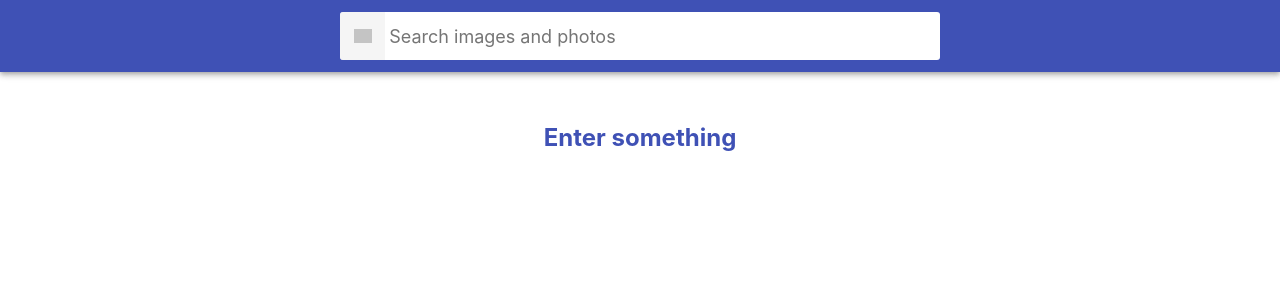
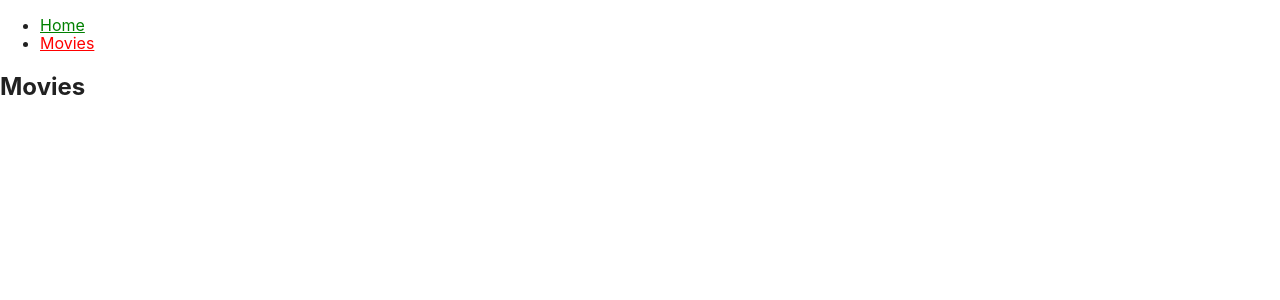
Before and after one commit to IhorWenher/goit-react-hw-04-movies, a React (Create React App) app: page /movies in a window 1280 px wide. Shown: the top 300 px of the page. Built offline with nearby package versions, Linux system fonts and the light colour scheme; grey boxes are pictures that could not be loaded; the HTML template or start-up script is replaced by a standard one.

Commit message:
start 5 hw

```diff
--- a/package.json
+++ b/package.json
@@ -2,7 +2,7 @@
     "name": "goit-react-hw-03-image-finder",
     "version": "0.1.0",
     "private": true,
-    "homepage": "https://IhorWenher.github.io/goit-react-hw-04-hooks-images",
+    "homepage": "https://IhorWenher.github.io/goit-react-hw-04-movies",
     "dependencies": {
         "@testing-library/jest-dom": "^5.14.1",
         "@testing-library/react": "^11.2.7",
@@ -12,6 +12,7 @@
         "react": "^17.0.2",
         "react-dom": "^17.0.2",
         "react-loader-spinner": "^4.0.0",
+        "react-router-dom": "^5.2.0",
         "react-scripts": "4.0.3",
         "react-toastify": "^7.0.4",
         "web-vitals": "^1.1.2"
--- a/src/App.js
+++ b/src/App.js
@@ -1,60 +1,48 @@
-import { useState } from 'react';
-import { ToastContainer } from 'react-toastify';
-import 'react-toastify/dist/ReactToastify.css';
-import PropTypes from 'prop-types';
-import Searchbar from './components/Searchbar';
-import ImageGallery from './components/ImageGallery';
-import Modal from './components/Modal';
-import Button from './components/Button';
+//import { useState } from 'react';
+import React from 'react';
+import { Route, NavLink, Switch } from 'react-router-dom';
+//import PropTypes from 'prop-types';
+import HomePage from './views/HomeView';
+import MoviesPage from './views/MoviesView';
+import MovieDetailsPage from './views/MovieDetailsView';
+
 import Styles from './App.module.css';
-import defaultImage from './images/defaultPhoto.jpeg';
+//import defaultImage from './images/defaultPhoto.jpeg';
 
-function App() {
-  const [searchValue, setSearchValue] = useState('');
-  const [page, setPage] = useState(1);
-  const [showModal, setShowModal] = useState(false);
-  const [srcLarge, setSrcLarge] = useState('./images/defaultPhoto.jpeg');
-  const [altLarge, setAltLarge] = useState('Default image');
-  const [fotos, setFotos] = useState(false);
+const App = () => (
+  <>
+    <ul>
+      <li>
+        <NavLink
+          exact
+          to="/"
+          className={Styles.link}
+          activeClassName={Styles.active}
+        >
+          Home
+        </NavLink>
+      </li>
+      <li>
+        <NavLink
+          to="Movies"
+          className={Styles.link}
+          activeClassName={Styles.active}
+        >
+          Movies
+        </NavLink>
+      </li>
+    </ul>
 
-  const toggleModal = event => {
-    if (event !== null) {
-      setSrcLarge(event.target.currentSrc);
-      setAltLarge(event.target.alt);
-    }
+    <Switch>
+      <Route exact path="/" component={HomePage} />
+      <Route path="/movies" component={MoviesPage} />
+      <Route path="/movies" component={MovieDetailsPage} />
+      <Route component={HomePage} />
+    </Switch>
+  </>
+);
 
-    setShowModal(prevState => !prevState);
-  };
-
-  const loadMoreImages = () => {
-    setPage(prevPage => prevPage + 1);
-  };
-
-  return (
-    <div className={Styles.App}>
-      <Searchbar onSubmit={searchValue => setSearchValue(searchValue)} />
-      <ToastContainer />
-      <ImageGallery
-        searchValue={searchValue}
-        page={page}
-        onImageClick={toggleModal}
-        onAddFotos={() => setFotos(true)}
-      />
-
-      {fotos && <Button onLoadMoreClick={loadMoreImages} />}
-
-      {showModal && (
-        <Modal
-          srcLargePhoto={srcLarge}
-          altLargePhoto={altLarge}
-          onModalClick={toggleModal}
-        />
-      )}
-    </div>
-  );
-}
-
-App.defaultProps = {
+/* App.defaultProps = {
   searchValue: '',
   srcLarge: defaultImage,
 };
@@ -63,5 +51,5 @@ App.propTypes = {
   searchValue: PropTypes.string,
   srcLarge: PropTypes.string,
 };
-
+ */
 export default App;
--- a/src/App.module.css
+++ b/src/App.module.css
@@ -1,6 +1,7 @@
-.App {
-    display: grid;
-    grid-template-columns: 1fr;
-    grid-gap: 16px;
-    padding-bottom: 24px;
+.link {
+    color: green;
 }
+
+.active {
+    color: red;
+}
--- a/src/index.js
+++ b/src/index.js
@@ -3,10 +3,14 @@ import ReactDOM from 'react-dom';
 import App from './App';
 import 'modern-normalize/modern-normalize.css';
 import './styles.css';
+import { BrowserRouter } from 'react-router-dom';
 
 ReactDOM.render(
-  <React.StrictMode>
-    <App />
-  </React.StrictMode>,
+  <BrowserRouter>
+    <React.StrictMode>
+      <App />
+    </React.StrictMode>
+  </BrowserRouter>,
+
   document.getElementById('root'),
 );
--- /dev/null
+++ b/src/views/Cast.js
@@ -0,0 +1,7 @@
+import React from 'react';
+
+const Cast = () => {
+  return <h2>Cast</h2>;
+};
+
+export default Cast;
--- /dev/null
+++ b/src/views/HomeView.js
@@ -0,0 +1,25 @@
+import { useState } from 'react';
+
+const HomeView = () => {
+  const [books, setBooks] = useState([]);
+
+  fetch(
+    'https://api.themoviedb.org/3/trending/all/day?api_key=f37c49543e0e2e54afc5ecab7f1ff4ce',
+  )
+    .then(response => {
+      return response.json();
+    })
+    .then(({ results }) => setBooks(results));
+
+  console.log(books);
+
+  return (
+    <ul>
+      {books.map(movie => (
+        <li>{movie.id}</li>
+      ))}
+    </ul>
+  );
+};
+
+export default HomeView;
--- /dev/null
+++ b/src/views/MovieDetailsView.js
@@ -0,0 +1,14 @@
+import React from 'react';
+import Cast from './Cast';
+import Reviews from './Reviews';
+
+const MovieDetailsPage = () => {
+  return (
+    <div>
+      {Cast}
+      {Reviews}
+    </div>
+  );
+};
+
+export default MovieDetailsPage;
--- /dev/null
+++ b/src/views/MoviesView.js
@@ -0,0 +1,7 @@
+import React from 'react';
+
+const MoviesView = () => {
+  return <h2>Movies</h2>;
+};
+
+export default MoviesView;
--- /dev/null
+++ b/src/views/Reviews.js
@@ -0,0 +1,7 @@
+import React from 'react';
+
+const Reviews = () => {
+  return <h2>Reviews</h2>;
+};
+
+export default Reviews;
```
Also changed, not shown: 1 other file (tests, documents, lock files or other folders).
